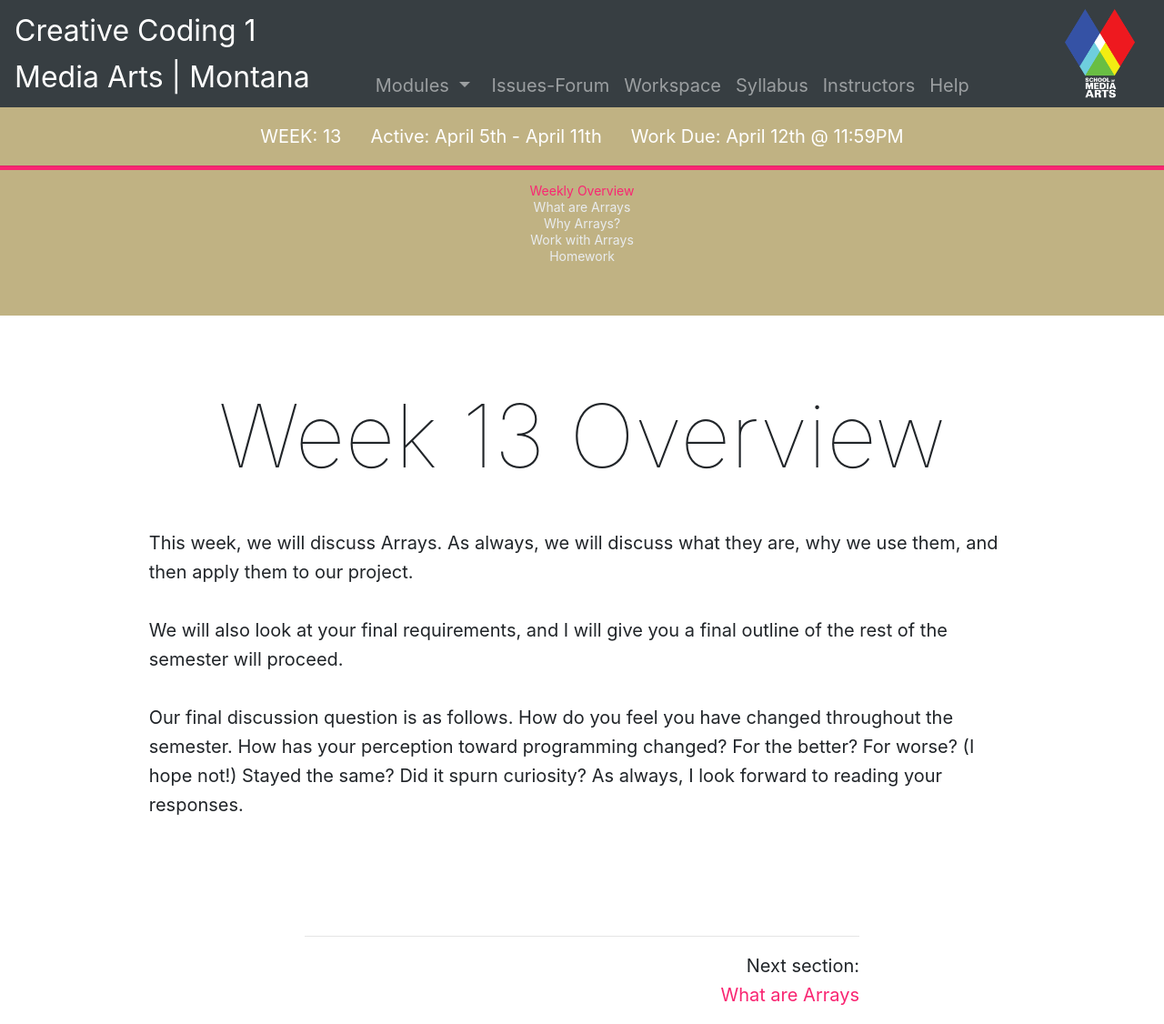
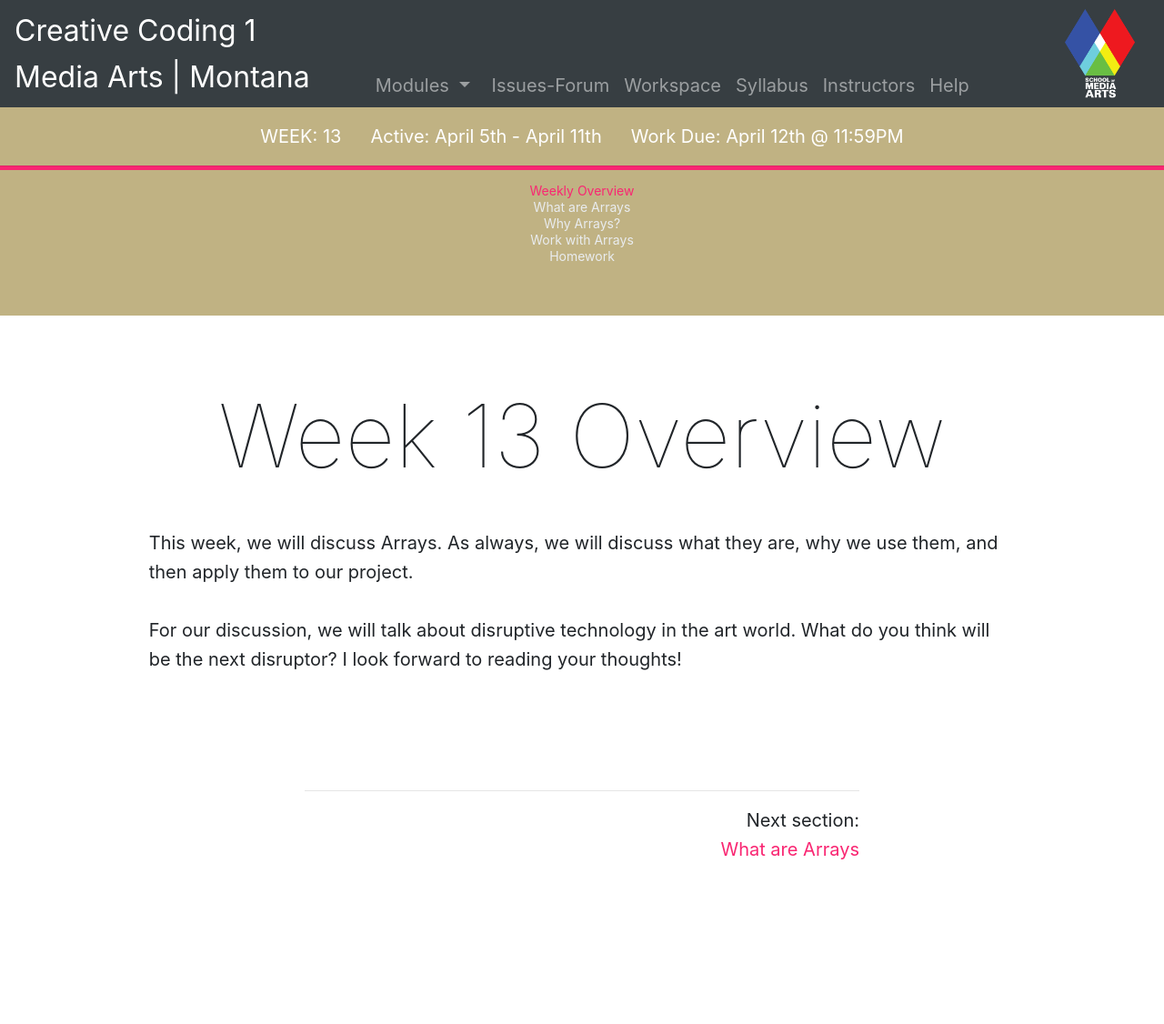
Before and after one commit to Montana-Media-Arts/120_CreativeCoding1-Spring2021, a Jekyll site: the page built from modules/week-13/_posts/2000-01-01-overview.md, in a window 1280 px wide. Shown: the whole page at 91% size. Built offline with Jekyll 4.4.1, drawn with Linux system fonts in a browser that asks for light colours; nearby versions of some CDN libraries; after the commit the page ends 966 px from its top, so only the background shows below that.

Commit message:
Update 2000-01-01-overview.md

```diff
--- a/modules/week-13/_posts/2000-01-01-overview.md
+++ b/modules/week-13/_posts/2000-01-01-overview.md
@@ -7,6 +7,4 @@ module: 13
 
 This week, we will discuss Arrays.  As always, we will discuss what they are, why we use them, and then apply them to our project.
 
-We will also look at your final requirements, and I will give you a final outline of the rest of the semester will proceed.
-
-Our final discussion question is as follows. How do you feel you have changed throughout the semester.  How has your perception toward programming changed?  For the better?  For worse? (I hope not!) Stayed the same?  Did it spurn curiosity?  As always, I look forward to reading your responses.
+For our discussion, we will talk about disruptive technology in the art world.  What do you think will be the next disruptor?  I look forward to reading your thoughts!
```
